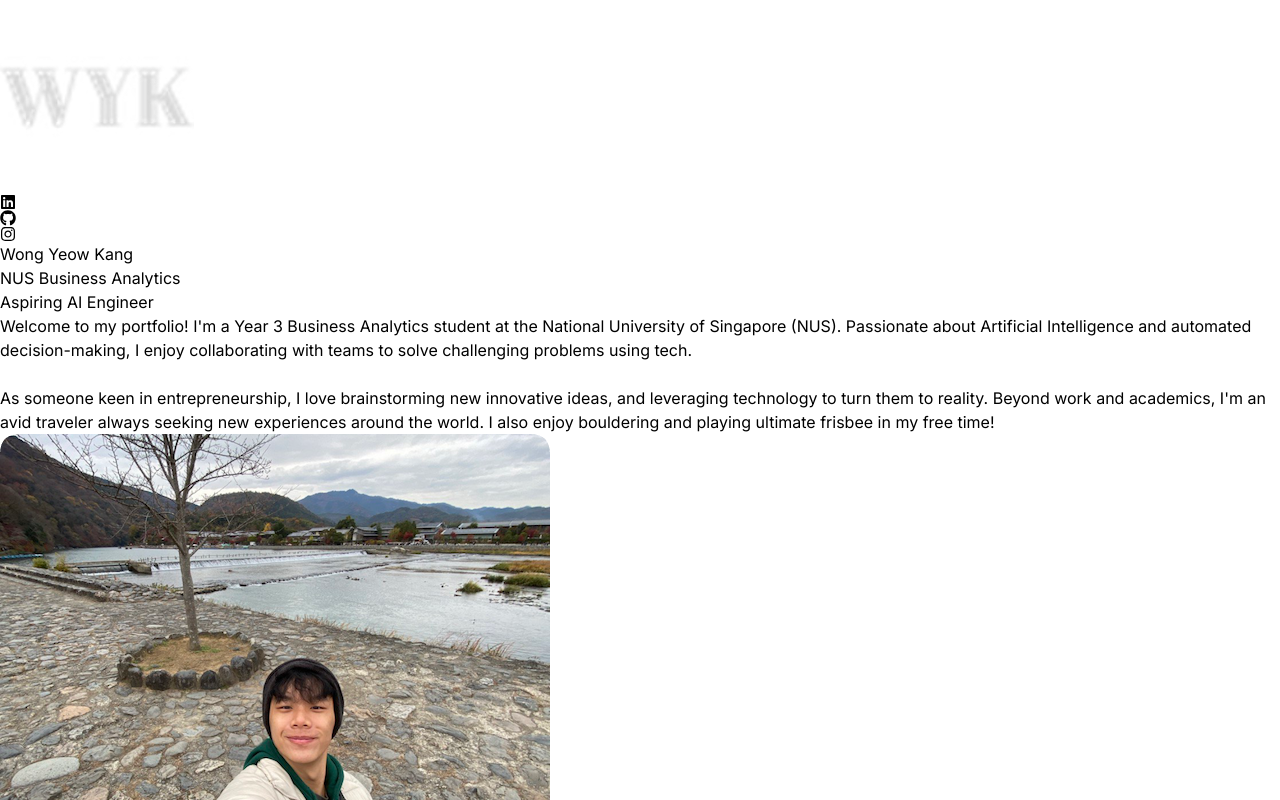
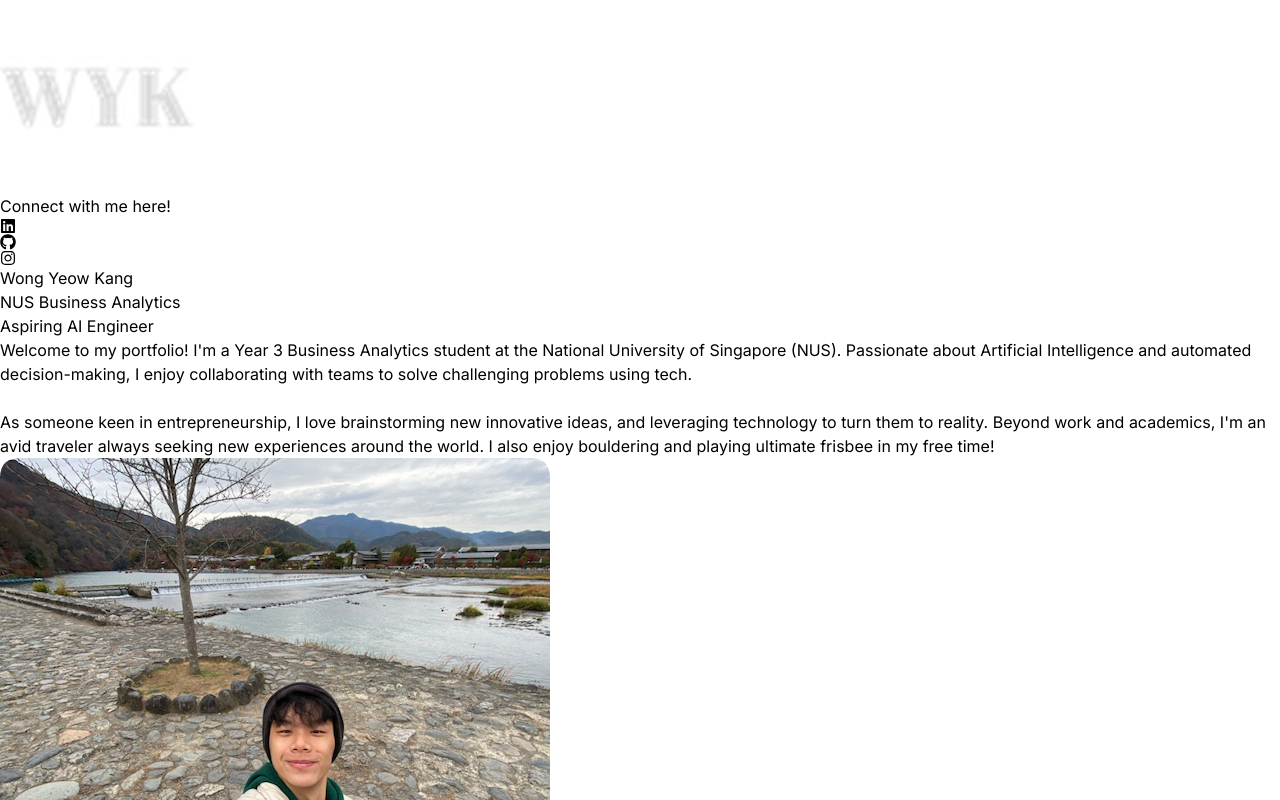
Before and after one commit to ykwong2002/react-portfolio, a React (Vite) app: page / in a window 1280 px wide. Shown: the top 800 px of the page. Built offline with nearby package versions, Linux system fonts and the light colour scheme.

Commit message:
Update gap

```diff
--- a/src/components/Contact.jsx
+++ b/src/components/Contact.jsx
@@ -49,7 +49,8 @@ const Contact = () => {
                 </a>
               </div>
 
-              <div className="flex items-center justify-center gap-6 text-4xl">
+              <div className="flex flex-wrap items-center justify-center gap-4 text-4xl">
+                <div className="flex items-center gap-6">
                   <a
                     href="https://www.linkedin.com/in/wongyeowkang"
                     target="_blank"
@@ -79,6 +80,7 @@ const Contact = () => {
                   </a>
                 </div>
               </div>
+            </div>
           </motion.div>
         </div>
     </div>
--- a/src/components/Navbar.jsx
+++ b/src/components/Navbar.jsx
@@ -3,11 +3,13 @@ import { FaLinkedin, FaGithub, FaInstagram } from "react-icons/fa";
 
 const Navbar = () => {
   return (
-    <nav className="mb-20 flex items-center justify-between py-6">
+    <nav className="mb-5 flex items-center justify-between py-6">
       <div className="flex flex-shrink-0 items-center">
         <img className="mx-2 w-20" src={logo} alt="logo" />
       </div>
-      <div className="m-8 flex items-center justify-center gap-4 text-4xl">
+      <div className="m-8 flex flex-wrap items-center justify-center gap-4 text-4xl">
+        <span className="text-base text-neutral-200 font-medium">Connect with me here!</span>
+        <div className="flex items-center gap-4">
           <a
             href="https://www.linkedin.com/in/wongyeowkang"
             target="_blank"
@@ -30,6 +32,7 @@ const Navbar = () => {
             <FaInstagram />
           </a>
         </div>
+      </div>
     </nav>
   );
 };
```
Lines whose indentation alone changed are shown as unchanged.
